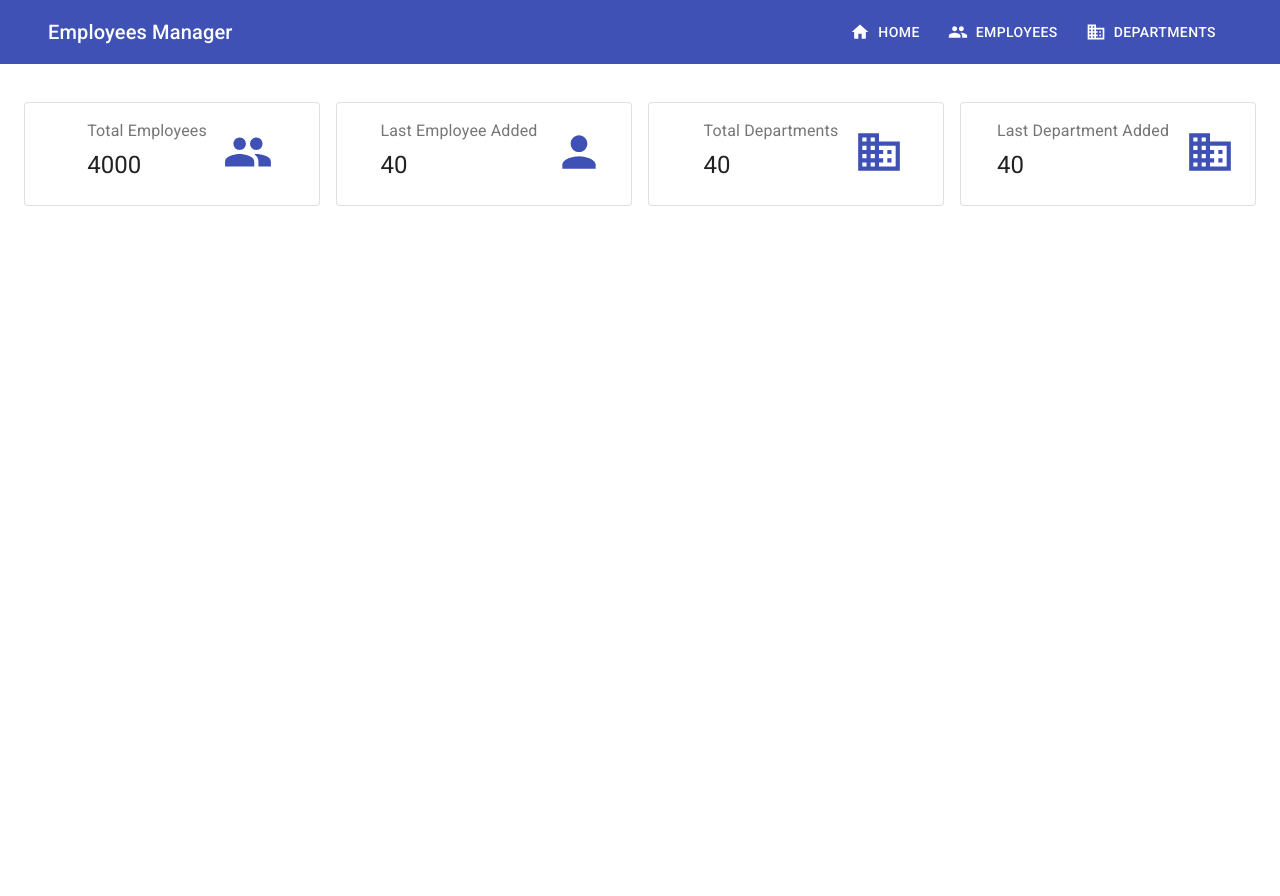
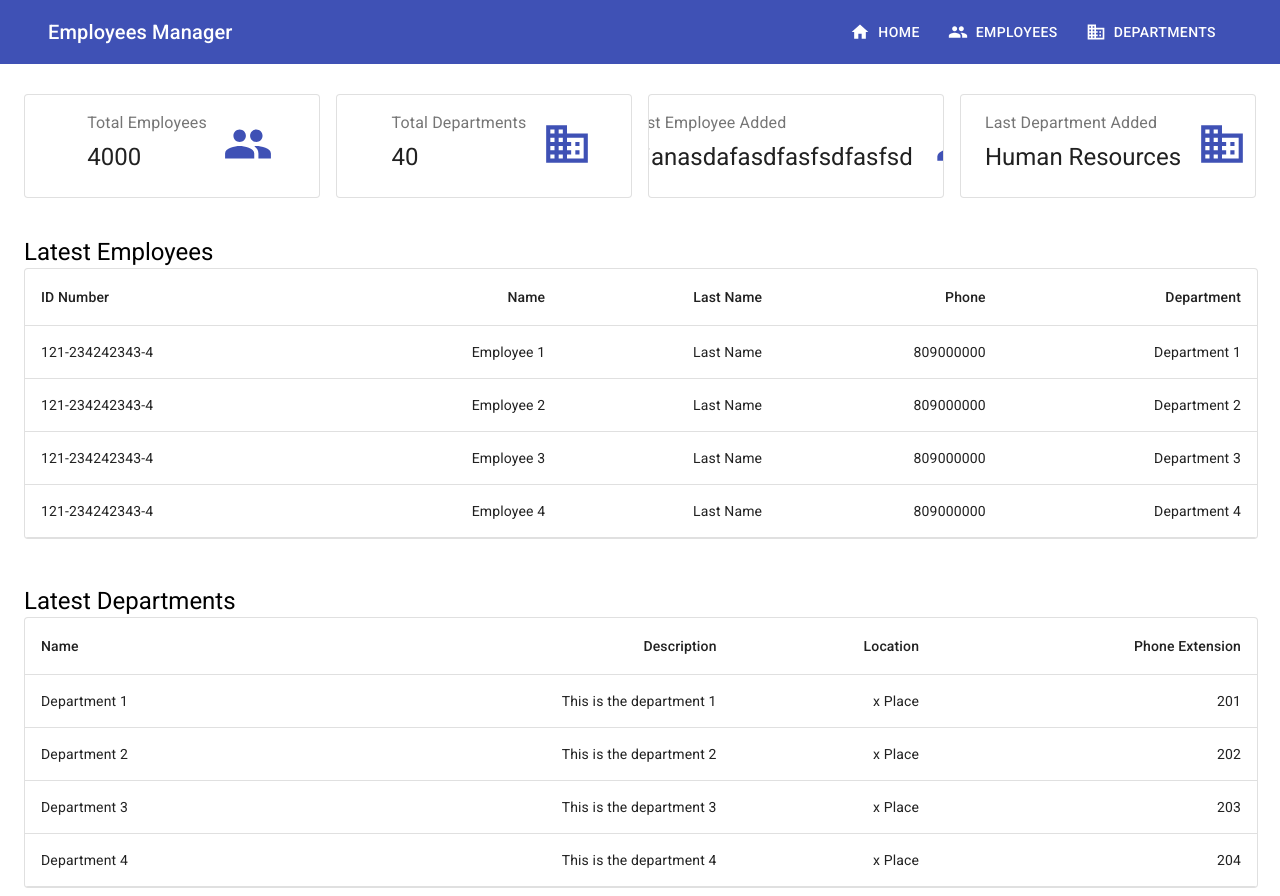
Before and after one commit to Rosvelt3/employees-manager, a React (Create React App) app in the folder employees-manager-client/: page / in a window 1280 px wide. Before the commit the page ends 800 px from the top, so only its background shows below. Built offline with nearby package versions, Linux system fonts and the light colour scheme.

Commit message:
added more content to the home page

```diff
--- a/employees-manager-client/src/App.js
+++ b/employees-manager-client/src/App.js
@@ -9,8 +9,8 @@ import Navbar from './components/Navbar';
 const App = () => {
   return (
     <>
+      <Router>
       <Navbar />
-      <Router>
         <Switch>
           <Route path="/" component={Home} exact></Route>
           <Route path="/employees" component={Employees} />
--- a/employees-manager-client/src/components/Home/Home.js
+++ b/employees-manager-client/src/components/Home/Home.js
@@ -1,35 +1,55 @@
 import React from 'react';
-import { Container, Grid, makeStyles } from '@material-ui/core';
+import { Container, Grid, makeStyles, Typography } from '@material-ui/core';
 import { Person, Group, Business } from '@material-ui/icons';
 
-import TotalCard from './TotalCard';
+import InfoCard from './InfoCard';
+import LatestEmployeesTable from './LatestEmployeesTable';
+import LatestDepartmentsTable from './LatestDepartmentsTable';
 
 const useStyles = makeStyles((theme) => ({
   root: {
     marginTop: 30
   },
-  totalCardIcon: {
+  infoCardIcon: {
     fontSize: 50,
-  }
+  },
+  table: {
+    marginTop: 30
+  },
 }));
 
 const Home = () => {
   const classes = useStyles();
 
   return (
-    <Container>
-      <Grid container spacing={2} className={classes.root}>
+    <Container className={classes.root}>
+      <Grid container spacing={2}>
         <Grid item xs={3}>
-          <TotalCard label="Total Employees" quantity={4000} icon={<Group className={classes.totalCardIcon} color="primary" fontSize="large" />} />
+          <InfoCard label="Total Employees" content={4000} icon={<Group className={classes.infoCardIcon} color="primary" />} />
         </Grid>
         <Grid item xs={3}>
-          <TotalCard label="Last Employee Added" quantity={40} icon={<Person className={classes.totalCardIcon} color="primary" fontSize="large" />} />
+          <InfoCard label="Total Departments" content={40} icon={<Business className={classes.infoCardIcon} color="primary" />} />
         </Grid>
         <Grid item xs={3}>
-          <TotalCard label="Total Departments" quantity={40} icon={<Business className={classes.totalCardIcon} color="primary" fontSize="large" />} />
+          <InfoCard label="Last Employee Added" content="Dianasdafasdfasfsdfasfsd" icon={<Person className={classes.infoCardIcon} color="primary" />} />
         </Grid>
         <Grid item xs={3}>
-          <TotalCard label="Last Department Added" quantity={40} icon={<Business className={classes.totalCardIcon} color="primary" fontSize="large" />} />
+          <InfoCard label="Last Department Added" content="Human Resources" icon={<Business className={classes.infoCardIcon} color="primary" />} />
+        </Grid>
+      </Grid>
+
+      <Grid container spacing={2} className={classes.table}>
+        <Grid item xs={12}>
+          <Typography variant="h5" component="h2">
+            Latest Employees
+          </Typography>
+          <LatestEmployeesTable />
+        </Grid>
+        <Grid item xs={12} className={classes.table}>
+          <Typography variant="h5" component="h2">
+            Latest Departments
+          </Typography>
+          <LatestDepartmentsTable />
         </Grid>
       </Grid>
     </Container>
--- a/employees-manager-client/src/components/Home/TotalCard.js
+++ b/employees-manager-client/src/components/Home/InfoCard.js
@@ -10,7 +10,7 @@ const useStyles = makeStyles((theme) => ({
   }
 }));
 
-const TotalCard = ({ label, quantity, icon }) => {
+const InfoCard = ({ label, content, icon }) => {
   const classes = useStyles();
 
   return (
@@ -19,7 +19,7 @@ const TotalCard = ({ label, quantity, icon }) => {
         <CardContent>
           <Typography color="textSecondary" gutterBottom>{label}</Typography>
           <Typography variant="h5" component="h2">
-            {quantity}
+            {content}
           </Typography>
         </CardContent>
       </div>
@@ -30,4 +30,4 @@ const TotalCard = ({ label, quantity, icon }) => {
   )
 }
 
-export default TotalCard;
+export default InfoCard;
--- /dev/null
+++ b/employees-manager-client/src/components/Home/LatestDepartmentsTable.js
@@ -0,0 +1,43 @@
+import React from 'react';
+import { Paper, Table, TableBody, TableCell, TableContainer, TableHead, TableRow } from '@material-ui/core';
+
+function createDepartmentData(name, description, phoneExtension, location) {
+  return { name, description, phoneExtension, location };
+}
+
+const departmentRows = [
+  createDepartmentData('Department 1', 'This is the department 1', '201', 'x Place'),
+  createDepartmentData('Department 2', 'This is the department 2', '202', 'x Place'),
+  createDepartmentData('Department 3', 'This is the department 3', '203', 'x Place'),
+  createDepartmentData('Department 4', 'This is the department 4', '204', 'x Place'),
+];
+
+const LatestDepartmentsTable = () => {
+  return (
+    <TableContainer component={Paper} variant="outlined">
+      <Table>
+        <TableHead>
+          <TableRow>
+            <TableCell>Name</TableCell>
+            <TableCell align="right">Description</TableCell>
+            <TableCell align="right">Location</TableCell>
+            <TableCell align="right">Phone Extension</TableCell>
+          </TableRow>
+        </TableHead>
+        <TableBody>
+          {departmentRows.map(row => (
+            <TableRow key={row.name}>
+              <TableCell>{row.name}</TableCell>
+              <TableCell align="right">{row.description}</TableCell>
+              <TableCell align="right">{row.location}</TableCell>
+              <TableCell align="right">{row.phoneExtension}</TableCell>
+            </TableRow>
+          ))
+          }
+        </TableBody>
+      </Table>
+    </TableContainer>
+  )
+}
+
+export default LatestDepartmentsTable;
--- /dev/null
+++ b/employees-manager-client/src/components/Home/LatestEmployeesTable.js
@@ -0,0 +1,47 @@
+import React from 'react';
+import { Paper, Table, TableBody, TableCell, TableContainer, TableHead, TableRow } from '@material-ui/core';
+
+function createEmployeeData(idNumber, name, lastName, phone, department) {
+  return { idNumber, name, lastName, phone, department };
+}
+
+const employeeRows = [
+  createEmployeeData('121-234242343-4', 'Employee 1', 'Last Name', '809000000', 'Department 1'),
+  createEmployeeData('121-234242343-4', 'Employee 2', 'Last Name', '809000000', 'Department 2'),
+  createEmployeeData('121-234242343-4', 'Employee 3', 'Last Name', '809000000', 'Department 3'),
+  createEmployeeData('121-234242343-4', 'Employee 4', 'Last Name', '809000000', 'Department 4'),
+];
+
+const LatestEmployeesTable = () => {
+  return (
+    <TableContainer component={Paper} variant="outlined">
+      <Table>
+        <TableHead>
+          <TableRow>
+            <TableCell>ID Number</TableCell>
+            <TableCell align="right">Name</TableCell>
+            <TableCell align="right">Last Name</TableCell>
+            <TableCell align="right">Phone</TableCell>
+            <TableCell align="right">Department</TableCell>
+          </TableRow>
+        </TableHead>
+        <TableBody>
+          {employeeRows.map(row => (
+            <TableRow key={row.name}>
+              <TableCell component="th" scope="row">
+                {row.idNumber}
+              </TableCell>
+              <TableCell align="right">{row.name}</TableCell>
+              <TableCell align="right">{row.lastName}</TableCell>
+              <TableCell align="right">{row.phone}</TableCell>
+              <TableCell align="right">{row.department}</TableCell>
+            </TableRow>
+          ))
+          }
+        </TableBody>
+      </Table>
+    </TableContainer>
+  )
+}
+
+export default LatestEmployeesTable;
--- a/employees-manager-client/src/components/Navbar.js
+++ b/employees-manager-client/src/components/Navbar.js
@@ -1,6 +1,7 @@
 import React from 'react';
 import { AppBar, Button, Container, makeStyles, Toolbar, Typography } from '@material-ui/core';
 import { Home, Group, Business } from '@material-ui/icons';
+import { Link } from 'react-router-dom';
 
 const useStyles = makeStyles((theme) => ({
   title: {
@@ -21,9 +22,9 @@ const Navbar = () => {
           <Typography variant="h6" className={classes.title}>
             Employees Manager
         </Typography>
-          <Button className={classes.button} color="inherit" startIcon={<Home />}>Home</Button>
-          <Button className={classes.button} color="inherit" startIcon={<Group />}>Employees</Button>
-          <Button className={classes.button} color="inherit" startIcon={<Business />}>Departments</Button>
+          <Button component={Link} to="/" className={classes.button} color="inherit" startIcon={<Home />}>Home</Button>
+          <Button component={Link} to="/employees" className={classes.button} color="inherit" startIcon={<Group />}>Employees</Button>
+          <Button component={Link} to="/departments" className={classes.button} color="inherit" startIcon={<Business />}>Departments</Button>
         </Toolbar>
       </Container>
     </AppBar>
```
